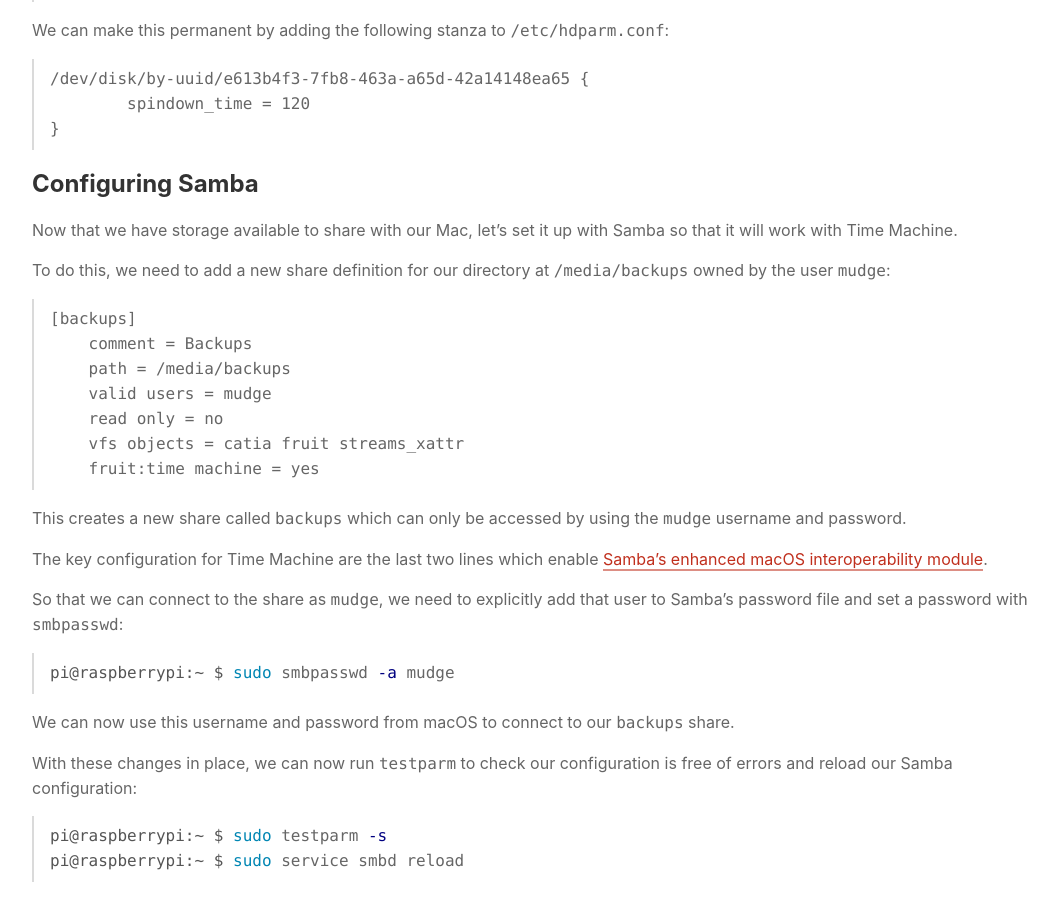
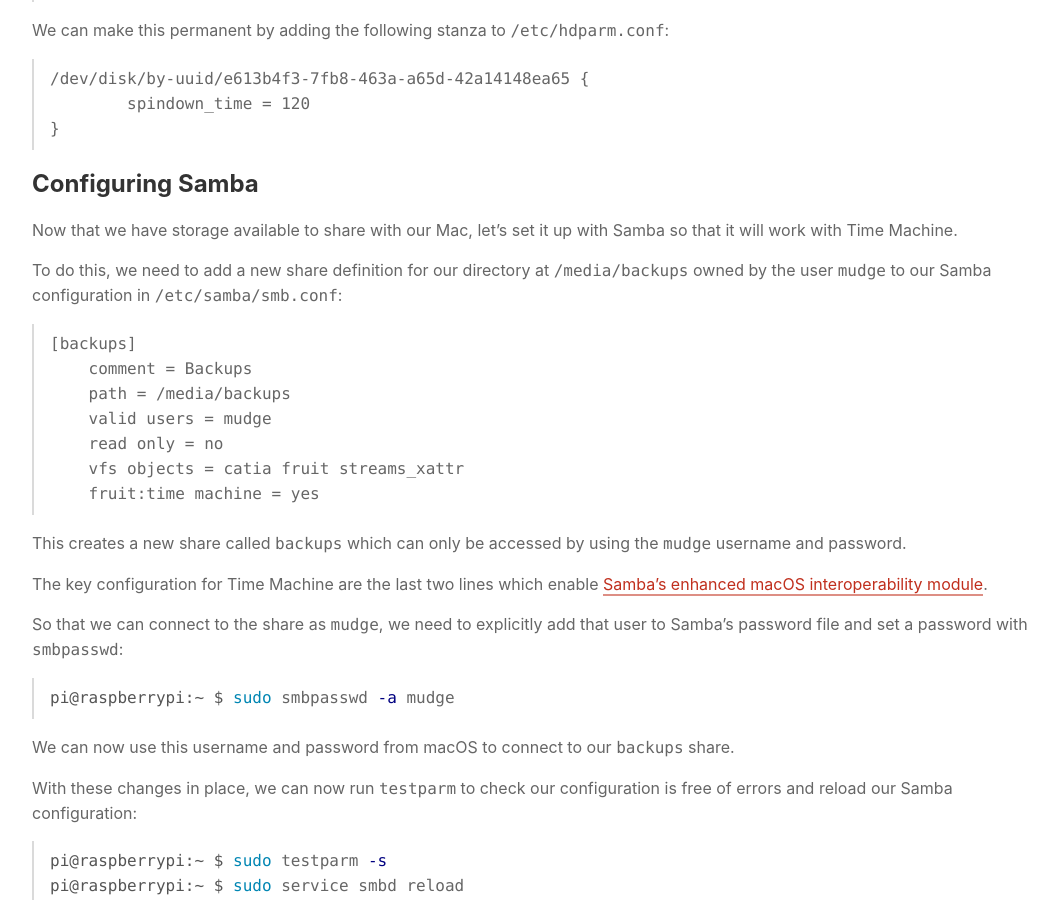
Before and after one commit to mudge/mudge.github.com, a Jekyll site: the page built from _posts/2019-11-12-using-a-raspberry-pi-for-time-machine.markdown, in a window 1280 px wide and 900 px high, scrolled down 2748 px. Shown: the whole window, without its empty margins (98-1156 px from the left). Built offline with Jekyll 4.4.1, drawn with Linux system fonts in a browser that asks for light colours.

Commit message:
Add Samba configuration file location

````diff
--- a/_posts/2019-11-12-using-a-raspberry-pi-for-time-machine.markdown
+++ b/_posts/2019-11-12-using-a-raspberry-pi-for-time-machine.markdown
@@ -116,7 +116,7 @@ We can make this permanent by adding the following stanza to `/etc/hdparm.conf`:
 
 Now that we have storage available to share with our Mac, let's set it up with Samba so that it will work with Time Machine.
 
-To do this, we need to add a new share definition for our directory at `/media/backups` owned by the user `mudge`:
+To do this, we need to add a new share definition for our directory at `/media/backups` owned by the user `mudge` to our Samba configuration in `/etc/samba/smb.conf`:
 
 ```
 [backups]
````
